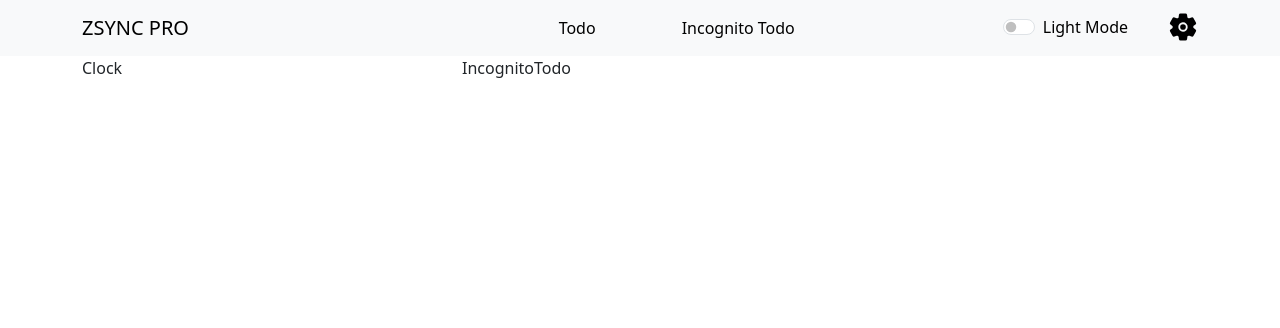
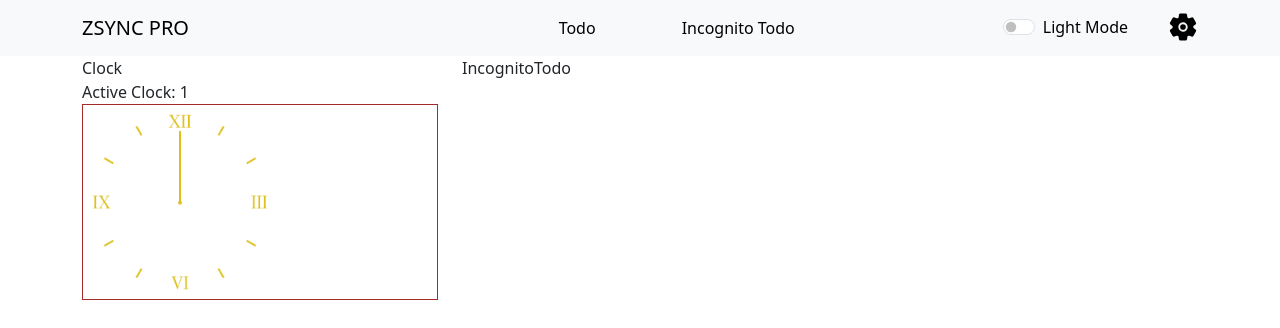
Before and after one commit to AakashGaur03/ZSYNC_PRO, a React (Vite) app: page /incognito-todo in a window 1280 px wide. Shown: the top 328 px of the page. Built offline with nearby package versions, Linux system fonts and the light colour scheme.

Commit message:
Adding ContextProvider in Clock

```diff
--- a/src/App.jsx
+++ b/src/App.jsx
@@ -6,6 +6,7 @@ import IncognitoTodo from "./components/IncognitoTodo";
 import Clock from "./components/Clock";
 import { Row, Col, Container } from "react-bootstrap";
 import { BrowserRouter as Router, Route, Routes } from "react-router-dom";
+import ClockContextProvider from "./Context/ClockContextProvider";
 
 function App() {
   const [theme, setTheme] = useState("Light");
@@ -22,7 +23,7 @@ function App() {
   return (
     <>
       <Router>
-        <>
+        <ClockContextProvider>
           <NavbarComp
             theme={theme}
             onToggleClick={toggleTheme}
@@ -41,7 +42,7 @@ function App() {
               </Col>
             </Row>
           </Container>
-        </>
+        </ClockContextProvider>
       </Router>
     </>
   );
--- /dev/null
+++ b/src/Context/ClockContext.js
@@ -0,0 +1,5 @@
+import React, { createContext } from 'react'
+
+const ClockContext = createContext()
+
+export default ClockContext
--- /dev/null
+++ b/src/Context/ClockContextProvider.jsx
@@ -0,0 +1,13 @@
+import React, { useState } from "react";
+import ClockContext from "./ClockContext";
+
+const ClockContextProvider = ({children}) => {
+    const [activeClock,setActiveClock]=useState(1)
+    return(
+        <ClockContext.Provider value={{activeClock,setActiveClock}}>
+            {children}
+        </ClockContext.Provider>
+    )
+};
+
+export default ClockContextProvider
--- a/src/components/Clock.jsx
+++ b/src/components/Clock.jsx
@@ -1,9 +1,45 @@
-import React from 'react'
+import React, { useContext } from "react";
+import ClockContext from "../Context/ClockContext";
+import ClockData from "./ClockData";
+const Clock = () => {
+  const { activeClock, setActiveClock } = useContext(ClockContext);
+  return (
+    <>
+      <div>Clock</div>
+      <div>Active Clock: {activeClock}</div>
+      {activeClock === 1 &&
+        <div
+        className={`position-relative align-self-center ${activeClock === 1 ? 'activeClockClass' : ''}`}
+        onClick={() => handleClockClick(1)}
+      >
+        <img src="/Clock2.webp" alt="" className="clockInfo" />
+        <div
+          className="position-absolute"
+          id="secHand"
+          style={{ transform: `rotate(${ClockData.secondRotateDegrees}deg)` }}
+        ></div>
+        <div
+          className="position-absolute"
+          id="minHand"
+          style={{ transform: `rotate(${ClockData.minuteRotateDegrees}deg)` }}
+        ></div>
+        <div
+          className="position-absolute"
+          id="hourHand"
+          style={{ transform: `rotate(${ClockData.hourRotateDegrees}deg)` }}
+        ></div>
+      </div>}
 
-const Clock = () => {
-  return (
-    <div>Clock</div>
-  )
-}
+      {activeClock===2 && <div className={`d-inline-flex ${activeClock===2?'activeClockClass':''}`} onClick={() => handleClockClick(2)}>
+        <div className="border hour">{ClockData.hour} &nbsp;</div>
+        <div className="border minute">{ClockData.minute}&nbsp;</div>
+        <div className="border second">{ClockData.second}&nbsp;</div>
+        <div className="border ampn">{ClockData.ampm}&nbsp;</div>
+      </div>}
 
-export default Clock
+
+    </>
+  );
+};
+
+export default Clock;
--- a/src/components/ClockData.jsx
+++ b/src/components/ClockData.jsx
@@ -1,81 +1,81 @@
-import React, { useEffect, useState } from "react";
+// ClockData.jsx
 
-const ClockData = ({ activeClock, setActiveClock }) => {
-  const [currentTime, setCurrentTime] = useState(new Date());
-  const [getSec, setGetSec] = useState(0);
-  const [getmin, setGetMin] = useState(0);
-  const [getHour, setGetHour] = useState(0);
+import React, { useContext, useState, useEffect } from "react";
+import ClockContext from "../Context/ClockContext";
+
+const ClockData = () => {
+  const { activeClock, setActiveClock } = useContext(ClockContext);
+
+  const handleClockClick = (id) => {
+    setActiveClock(id);
+  };
+
+  const getClockData = () => {
+    const currentTime = new Date();
+    const getSec = currentTime.getSeconds();
+    const getMin = currentTime.getMinutes();
+    const getHour = currentTime.getHours();
 
     const formatTimeComponent = (component) => {
       return component < 10 ? `0${component}` : component;
     };
 
-  useEffect(() => {
-    const intervalId = setInterval(() => {
-      const now = new Date();
-      setCurrentTime(now);
-      setGetSec(now.getSeconds());
-      setGetMin(now.getMinutes());
-      setGetHour(now.getHours());
-    }, 1000);
-
-    return () => clearInterval(intervalId);
-  }, []);
-
-  const handleActiveClock = (id) => {
-    setActiveClock(id);
-  };
-
     const secondRotateDegrees = (360 / 60) * getSec;
-  const minuteRotateDegrees = (360 / 60) * getmin;
+    const minuteRotateDegrees = (360 / 60) * getMin;
     const hourRotateDegrees = (360 / 12) * (getHour % 12) + (30 / 60) * getHour;
     const hour = currentTime
       .toLocaleTimeString([], { hour: "2-digit", hour12: true })
       .split(" ")[0];
-  const minute = formatTimeComponent(
-    currentTime.toLocaleTimeString([], { minute: "2-digit" })
-  );
+    const minute = currentTime.toLocaleTimeString([], { minute: "2-digit" });
     const second = formatTimeComponent(
       currentTime.toLocaleTimeString([], { second: "2-digit" })
     );
     const ampm = currentTime
       .toLocaleTimeString([], { hour: "numeric", hour12: true })
       .split(" ")[1];
+
+    return {
+      secondRotateDegrees,
+      minuteRotateDegrees,
+      hourRotateDegrees,
+      hour,
+      minute,
+      second,
+      ampm,
+    };
+  };
+
+  const clockData = getClockData();
+
   return (
     <>
       <div
-        className={`position-relative align-self-center ${
-          activeClock === 1 ? "activeClockClass" : ""
-        }`}
-        onClick={() => handleActiveClock(1)}
+        className={`position-relative align-self-center ${activeClock === 1 ? 'activeClockClass' : ''}`}
+        onClick={() => handleClockClick(1)}
       >
         <img src="/Clock2.webp" alt="" className="clockInfo" />
         <div
           className="position-absolute"
           id="secHand"
-          style={{ transform: `rotate(${secondRotateDegrees}deg)` }}
+          style={{ transform: `rotate(${clockData.secondRotateDegrees}deg)` }}
         ></div>
         <div
           className="position-absolute"
           id="minHand"
-          style={{ transform: `rotate(${minuteRotateDegrees}deg)` }}
+          style={{ transform: `rotate(${clockData.minuteRotateDegrees}deg)` }}
         ></div>
         <div
           className="position-absolute"
           id="hourHand"
-          style={{ transform: `rotate(${hourRotateDegrees}deg)` }}
+          style={{ transform: `rotate(${clockData.hourRotateDegrees}deg)` }}
         ></div>
       </div>
-      <div
-        className={`d-inline-flex ${
-          activeClock === 2 ? "activeClockClass" : ""
-        }`}
-        onClick={() => handleActiveClock(2)}
-      >
-        <div className="border hour">{hour} &nbsp;</div>
-        <div className="border minute">{minute}&nbsp;</div>
-        <div className="border second">{second}&nbsp;</div>
-        <div className="border ampn">{ampm}&nbsp;</div>
+
+      <div className={`d-inline-flex ${activeClock===2?'activeClockClass':''}`} onClick={() => handleClockClick(2)}>
+        <div className="border hour">{clockData.hour} &nbsp;</div>
+        <div className="border minute">{clockData.minute}&nbsp;</div>
+        <div className="border second">{clockData.second}&nbsp;</div>
+        <div className="border ampn">{clockData.ampm}&nbsp;</div>
       </div>
     </>
   );
--- a/src/components/ClockModal.jsx
+++ b/src/components/ClockModal.jsx
@@ -1,42 +1,30 @@
-import React, { useState } from "react";
-import { Button, Modal } from "react-bootstrap";
+import React from 'react'
+import {
+    Button,
+    Modal,
+  } from "react-bootstrap";
 import ClockData from "./ClockData";
 
-const ClockModal = ({
-  activeClock,
-  setActiveClock,
-  showClockModal,
-  handleCloseClockModal,
-  handleUpdateClockModal,
-}) => {
+
+const ClockModal = ({showClockModal,handleCloseClockModal ,handleUpdateClockModal}) => {
   return (
   <>
             <Modal show={showClockModal} onHide={handleCloseClockModal} centered>
             <Modal.Body className="d-flex flex-column align-self-center">
-          <ClockData
-            activeClock={activeClock}
-            setActiveClock={setActiveClock}
-          />
+              <ClockData />
             </Modal.Body>
             <div className="d-flex justify-content-end p-3">
-          <Button
-            className="me-3"
-            variant="primary"
-            onClick={() => handleCloseClockModal(activeClock)}
-          >
+              <Button className="me-3" variant="primary" onClick={handleCloseClockModal}>
                 Cancel
               </Button>
-          <Button
-            variant="success"
-            onClick={() => handleUpdateClockModal(activeClock)}
-          >
-            Update
+              <Button variant="success" onClick={handleUpdateClockModal}>
+                Save
               </Button>
             </div>
             {/* </Modal.Footer> */}
           </Modal>
   </>
-  );
-};
+    )
+}
 
-export default ClockModal;
+export default ClockModal
--- a/src/components/NavbarComp.jsx
+++ b/src/components/NavbarComp.jsx
@@ -19,19 +19,14 @@ const NavbarComp = ({ theme, onToggleClick, themeSwitch }) => {
   const textColorClass = theme === "Light" ? "text-black" : "text-white";
   const navbarColorClass = theme === "Light" ? "bg-light" : "bg-dark";
 
-  const [activeClock, setActiveClock] = useState(1);
   const [showClockModal, setShowClockModal] = useState(false);
   const handleCloseClockModal = () => {
-    // Dont Update Active Clock
+    setShowClockModal(false);
+  }
+  const handleShowClockModal = () => setShowClockModal(true);
+  const handleUpdateClockModal = () => {
     setShowClockModal(false);
   };
-  const handleUpdateClockModal = () => {
-    // Update Active Clock
-
-    console.log(activeClock);
-    setShowClockModal(false);
-  };
-  const handleShowClockModal = () => setShowClockModal(true);
 
   return (
     <>
@@ -88,13 +83,7 @@ const NavbarComp = ({ theme, onToggleClick, themeSwitch }) => {
               </NavDropdown.Item>
             </NavDropdown>
           </Navbar.Collapse>
-          <ClockModal
-            activeClock={activeClock}
-            setActiveClock={setActiveClock}
-            showClockModal={showClockModal}
-            handleCloseClockModal={handleCloseClockModal}
-            handleUpdateClockModal={handleUpdateClockModal}
-          />
+          <ClockModal showClockModal={showClockModal} handleCloseClockModal={handleCloseClockModal} handleUpdateClockModal={handleUpdateClockModal}/>
         </Container>
       </Navbar>
     </>
--- a/src/index.css
+++ b/src/index.css
@@ -34,7 +34,6 @@
   transform-origin: bottom;
   background-color: #ddc01b;
 }
-.activeClockClass
-{
-  border: 2px solid black;
+.activeClockClass{
+  border: 1px solid brown;
 }
```
Also changed, not shown: src/components/ClockContext.jsx (deleted, +0 -24 lines). Lines whose indentation alone changed are shown as unchanged.
